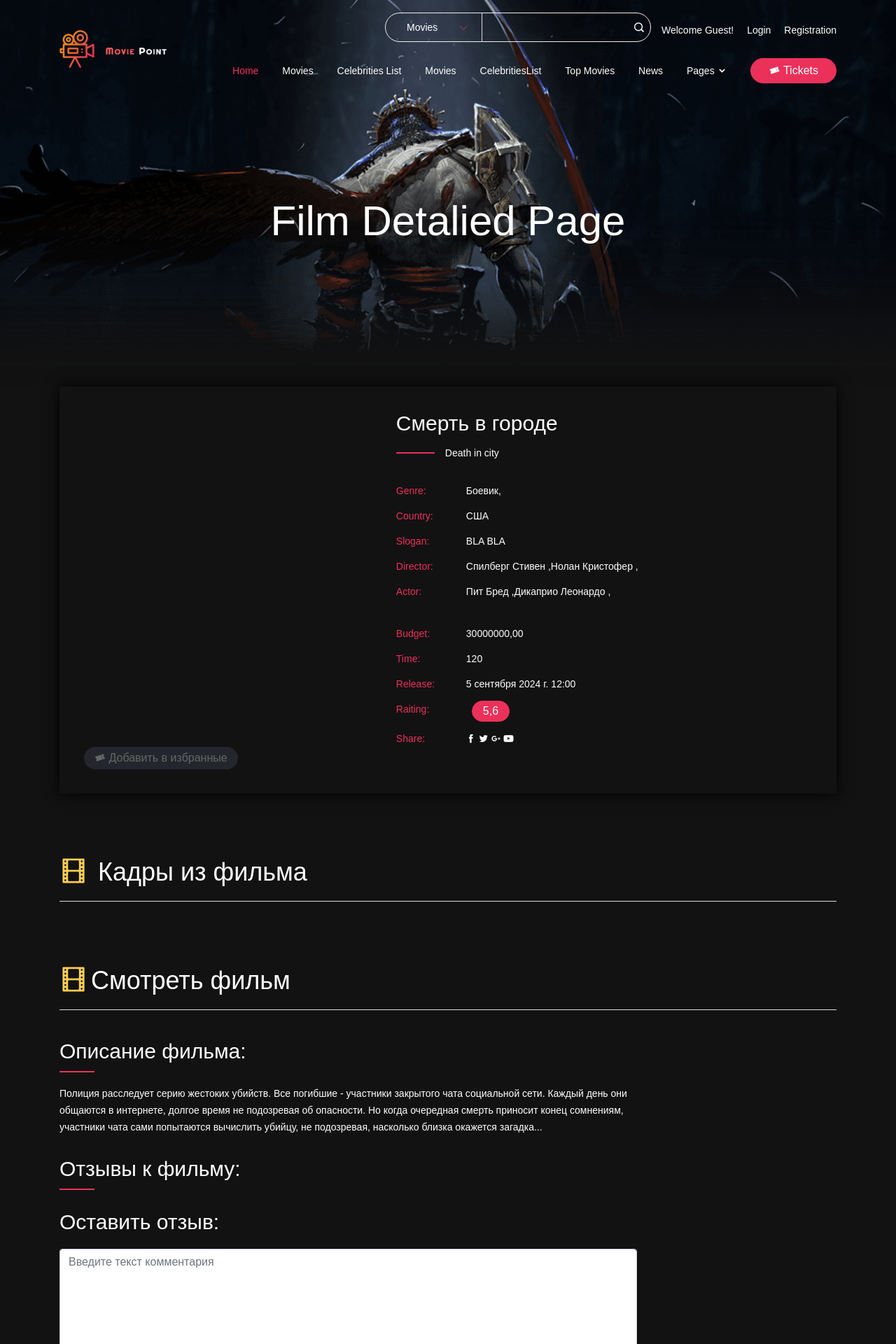
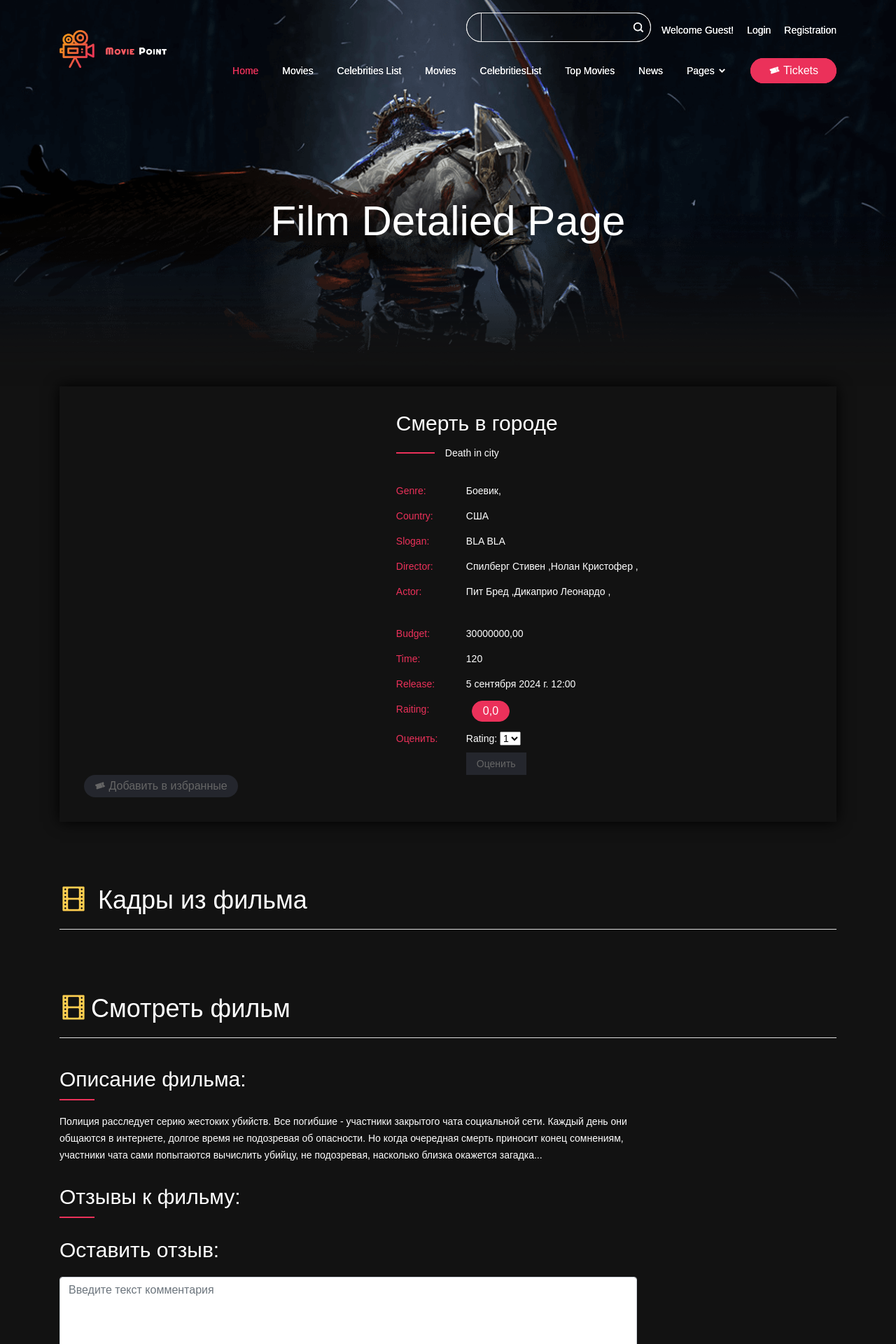
Before and after one commit to LangaMad/cinema_project, a Django app: page /film/film_details/1/ in a window 1280 px wide. Shown: the top 1920 px of the page at 70% size. Run offline with Django 5.2, Linux system fonts and the light colour scheme; data comes from the database, SQL or seed files in the repository; data that the repository does not hold is empty; parts of the project's set-up code (start-up, migrations or seed data) failed here and were passed over; some libraries are stand-ins or nearby versions; some web fonts are replaced.

Commit message:
make search& raiting

```diff
--- a/cinema/apps/accounts/admin.py
+++ b/cinema/apps/accounts/admin.py
@@ -18,3 +18,4 @@ class Register_admin(admin.ModelAdmin):
         #'fav_movies'
 
     ]
+    filter_horizontal = ['fav_movies']
--- a/cinema/apps/film/admin.py
+++ b/cinema/apps/film/admin.py
@@ -36,7 +36,8 @@ class FilmAdmin(admin.ModelAdmin):
         'slogan',
         'budget',
         'time',
-        'raiting',
+        'average_rating',
+        'rating_count'
     ]
     filter_horizontal = ('genre','celebrity',)
     inlines = [FilmFrameInline, TrailerInline]
--- a/cinema/apps/film/forms.py
+++ b/cinema/apps/film/forms.py
@@ -23,3 +23,10 @@ class FilmCommentsForm(forms.ModelForm):
             'text': forms.Textarea(attrs={'placeholder': 'Введите текст комментария',
                                                   'class': 'form-control'}),
         }
+
+
+class SearchForm(forms.Form):
+    query = forms.CharField(max_length=200, required=False)
+
+class RatingForm(forms.Form):
+    rating = forms.ChoiceField(choices=[(i, str(i)) for i in range(1, 6)])
--- a/cinema/apps/film/models.py
+++ b/cinema/apps/film/models.py
@@ -41,9 +41,18 @@ class Film(models.Model):
     celebrity= models.ManyToManyField('celebrities.Celebrity',verbose_name='Celebrity', related_name='celebrity_films')
     budget = models.DecimalField('Бюджет', max_digits=15, decimal_places=2, blank=True, null=True)
     time = models.CharField('Время')
-    raiting = models.ForeignKey(Raiting, verbose_name='Рейтинг', on_delete=models.CASCADE)
+    average_rating = models.DecimalField('Средний рейтинг', max_digits=3, decimal_places=1, default=0.0)
+    rating_count = models.PositiveIntegerField(default=0)
     film_description = models.TextField('Описание фильма', blank=True, null=True)
 
+    def update_average_rating(self, new_rating):
+        if self.rating_count == 0:
+            self.average_rating = new_rating
+        else:
+            total_rating = (self.average_rating * self.rating_count + new_rating) / (self.rating_count + 1)
+            self.average_rating = total_rating
+        self.rating_count += 1
+        self.save()
 
 class FilmFrame(models.Model):
     film = models.ForeignKey(Film, related_name='film_frames',verbose_name='Кадр', on_delete=models.CASCADE)
--- a/cinema/apps/film/views.py
+++ b/cinema/apps/film/views.py
@@ -5,7 +5,7 @@ from django.views.generic import ListView, DetailView,View
 from .models import *
 from django.shortcuts import render, get_object_or_404, redirect
 from django.shortcuts import render, redirect
-from .forms import FilmCommentsForm
+from .forms import FilmCommentsForm, SearchForm, RatingForm
 from ..celebrities.models import Celebrity
 from ..accounts.models import User
 from ..comments.models import FilmComments
@@ -21,16 +21,30 @@ class FilmListView(ListView):
     queryset = Film.objects.all().order_by('-release')
     paginate_by = 2
 
+    def get_queryset(self):
+        search_text = self.request.GET.get('query')
+        if search_text is None:
+            return Film.objects.all()
+        q = self.queryset.filter(
+            Q(name__icontains=search_text) |
+            Q(origin_name__icontains=search_text)
+        )
+        return q
+
+    def get_context_data(self, **kwargs):
+        context = super().get_context_data(**kwargs)
+        context['forma'] = SearchForm(self.request.GET)
+        return context
+
 
 class FilmDetailView(DetailView):
     model = Film
     template_name = 'pages/film_details.html'
     context_object_name = 'film'
-    queryset = Film.objects.all()
-    # paginate_by = 1
 
     def get_context_data(self, **kwargs):
         context = super().get_context_data(**kwargs)
+        film = self.get_object()
         context['actors'] = Celebrity.objects.filter(role__name="Актер")
         context['directors'] = Celebrity.objects.filter(role__name="Режиссер")
         context['screenwriter'] = Celebrity.objects.filter(role__name="Сценарист")
@@ -39,20 +53,43 @@ class FilmDetailView(DetailView):
         context['frames'] = FilmFrame.objects.filter(film=self.object)
         context['previous_film'] = Film.objects.filter(id__lt=self.object.id).order_by('-id').first()
         context['next_film'] = Film.objects.filter(id__gt=self.object.id).order_by('id').first()
+        context['comments'] = FilmComments.objects.filter(post=film)
         context['form'] = FilmCommentsForm()
-        context['comments'] = FilmComments.objects.filter(post=self.object)
+        context['rating_form'] = RatingForm()
+        context['forma'] = SearchForm(self.request.GET)
         return context
 
+    def post(self, request, *args, **kwargs):
+        film = self.get_object()  # Получаем объект фильма
+        comment_form = FilmCommentsForm(request.POST)  # Форма для комментариев
+        rating_form = RatingForm(request.POST)  # Форма для рейтинга
 
-    def post(self, request, *args, **kwargs):
-        form = FilmCommentsForm(request.POST)
-        if form.is_valid():
-            comment = form.save(commit=False)
-            comment.post = self.get_object()
+        if 'submit_comment' in request.POST and comment_form.is_valid():
+            comment = comment_form.save(commit=False)
+            comment.post = film
             comment.author = request.user
             comment.save()
-            return redirect('film_details', pk=self.get_object().pk)
-        return self.render_to_response(self.get_context_data(form=form))
+            return redirect('film_details', pk=film.pk)
+
+            # Проверяем, была ли отправлена форма для рейтинга
+        elif 'submit_rating' in request.POST and rating_form.is_valid():
+            rating = int(rating_form.cleaned_data['rating'])
+            film.update_average_rating(rating)
+            return redirect('film_details', pk=film.pk)
+
+            # Если ни одна из форм не валидна, возвращаем контекст с обеими формами
+        context = self.get_context_data(comment_form=comment_form, rating_form=rating_form)
+        return self.render_to_response(context)
+
+    def get_queryset(self):
+        search_text = self.request.GET.get('query')
+        if search_text is None:
+            return Film.objects.all()
+        q = self.queryset.filter(
+            Q(name__icontains=search_text) |
+            Q(origin_name__icontains=search_text)
+        )
+        return q
 
 
 class AddToFavoritesView(View):
--- a/cinema/static/movies.html
+++ b/cinema/static/movies.html
@@ -57,7 +57,7 @@
 					    <div class="mainmenu">
                             <ul id="primary-menu">
                                 <li><a href="index-2.html">Home</a></li>
-                                <li><a class="active" href="movies.html">Movies</a></li>
+                                <li><a class="active" href="film_list">Movies</a></li>
                                 <li><a href="celebrities.html">CelebritiesList</a></li>
                                 <li><a href="top-movies.html">Top Movies</a></li>
                                 <li><a href="blog.html">News</a></li>
--- a/cinema/templates/base.html
+++ b/cinema/templates/base.html
@@ -50,11 +50,6 @@
 					</div>
 					<div class="header-right">
 						<form action="#">
-							<select>
-								<option value="Movies">Movies</option>
-								<option value='{% url "celebrity_list" %}' >Celebrities</option>
-								<option value="Movies">Movies</option>
-							</select>
 							<input type="text"/>
 							<button><i class="icofont icofont-search"></i></button>
 						</form>
@@ -80,7 +75,7 @@
 					    <div class="mainmenu">
                             <ul id="primary-menu">
                                 <li><a class="active" href="{%url 'home' %}">Home</a></li>
-                                <li><a href="movies.html">Movies</a></li>
+                                <li><a href="{% url 'film_list' %}">Movies</a></li>
                                 <li><a href="{% url 'celebrity_list' %}" title="">Celebrities List</a></li>
                                 <li><a href="{%url 'film_list' %}">Movies</a></li>
                                 <li><a href="">CelebritiesList</a></li>
--- a/cinema/templates/pages/film_details.html
+++ b/cinema/templates/pages/film_details.html
@@ -2,7 +2,58 @@
 
 
 {% block content %}
+	<header class="header">
+			<div class="container">
+				<div class="header-area">
+					<div class="logo">
+						<a href="index-2.html"><img src="assets/img/logo.png" alt="logo" /></a>
+					</div>
+					<div class="header-right">
+						<form action="{% url 'film_list' %}" method="get">
+							{{ forma.query }}
+							<button><i class="icofont icofont-search"></i></button>
+						</form>
+												    {% csrf_token %}
 
+						<ul>
+
+							{% if not request.user.is_authenticated %}
+							<li><a href="">Welcome Guest!</a></li>
+
+							<li><a  href="{% url 'signin' %}">Login</a></li>
+							<li><a  href="{% url 'signup' %}">Registration</a></li>
+							                            {% else %}
+							<li><a href="{% url 'user_page' %}">Welcome {{request.user.username}}</a></li>
+
+							<li><a  href="{% url 'logout' %}">Logout</a></li>
+                            {% endif %}
+
+						</ul>
+					</div>
+					<div class="menu-area">
+						<div class="responsive-menu"></div>
+					    <div class="mainmenu">
+                            <ul id="primary-menu">
+                                <li><a class="active" href="{%url 'home' %}">Home</a></li>
+                                <li><a href="{% url 'film_list' %}">Movies</a></li>
+                                <li><a href="{% url 'celebrity_list' %}" title="">Celebrities List</a></li>
+                                <li><a href="{%url 'film_list' %}">Movies</a></li>
+                                <li><a href="">CelebritiesList</a></li>
+                                <li><a href="top-movies.html">Top Movies</a></li>
+                                <li><a href="blog.html">News</a></li>
+								<li><a href="#">Pages <i class="icofont icofont-simple-down"></i></a>
+									<ul>
+										<li><a href="blog-details.html">Blog Details</a></li>
+										<li><a href="movie-details.html">Movie Details</a></li>
+									</ul>
+								</li>
+                                <li><a class="theme-btn" href="#"><i class="icofont icofont-ticket"></i> Tickets</a></li>
+                            </ul>
+					    </div>
+					</div>
+				</div>
+			</div>
+		</header>
         <section class="breadcrumb-area">
 			<div class="container">
 				<div class="row">
@@ -135,20 +186,21 @@
 											Raiting:
 										</div>
 										<div class="transformers-right">
-											 <a href="#" class="theme-btn">{{ film.raiting.rait }}</a>
+											 <a href="#" class="theme-btn">{{ film.average_rating }}</a>
 
 										</div>
 									</li>
 									<li>
 										<div class="transformers-left">
-											Share:
+											Оценить:
 										</div>
 										<div class="transformers-right">
-											<a href="#"><i class="icofont icofont-social-facebook"></i></a>
-											<a href="#"><i class="icofont icofont-social-twitter"></i></a>
-											<a href="#"><i class="icofont icofont-social-google-plus"></i></a>
-											<a href="#"><i class="icofont icofont-youtube-play"></i></a>
 										</div>
+										<form method="post">
+											{% csrf_token %}
+											{{ rating_form.as_p }}
+											<button type="submit" name="submit_rating">Оценить</button>
+										</form>
 									</li>
 								</ul>
 							</div>
@@ -268,7 +320,7 @@
 							<div class="details-reply">
 
 								<h2>Оставить отзыв:</h2>
-								<form action="#" method="post">
+								<form action="{% url 'film_details' film.pk %}" method="post">
 									{% csrf_token %}
 									<div class="row">
 										<div class="col-lg-12">
@@ -277,7 +329,7 @@
 												{{ form.text }}
 
 											</div>
-											<button type="submit">Post Comment</button>
+											<button type="submit" name="submit_comment">Post Comment</button>
 										</div>
 									</div>
 								</form>
```
Also changed, not shown: cinema/templates/pages/film_list.html (+51 -4 lines).
